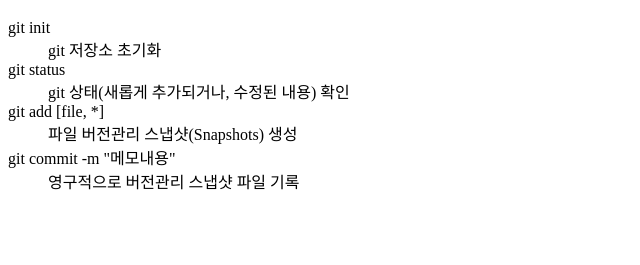
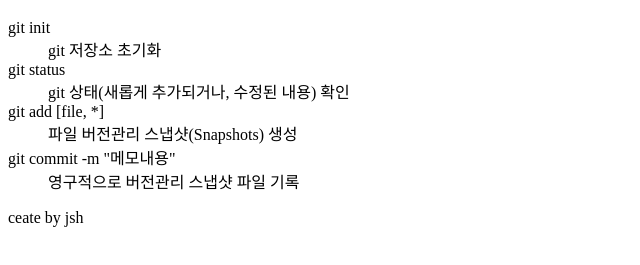
Before and after one commit to nodo1017/cli-git, a plain HTML site: page index.html in a window 1280 px wide. Shown: the part 61-326 px from the top of the page, without its empty margins (0-640 px from the left). Drawn offline with Linux system fonts and the light colour scheme.

Commit message:
Please enter the commit message for your changes. Lines starting

```diff
--- a/index.html
+++ b/index.html
@@ -16,5 +16,6 @@
 		<dt>git commit -m "메모내용"</dt>
 		<dd>영구적으로 버전관리 스냅샷 파일 기록</dd>
 	</dl>
+	<p>ceate by jsh</p>
 </body>
 </html>
```
